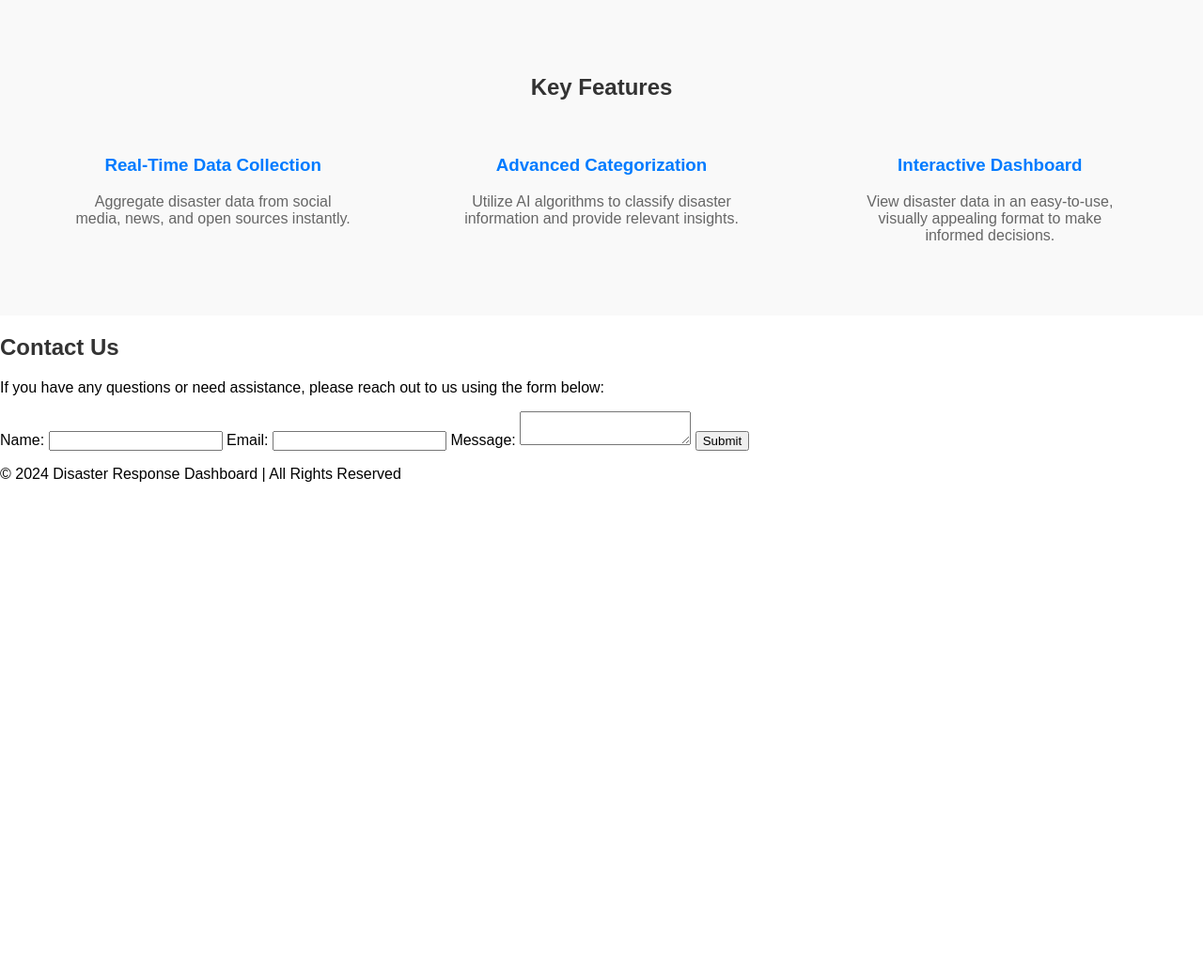
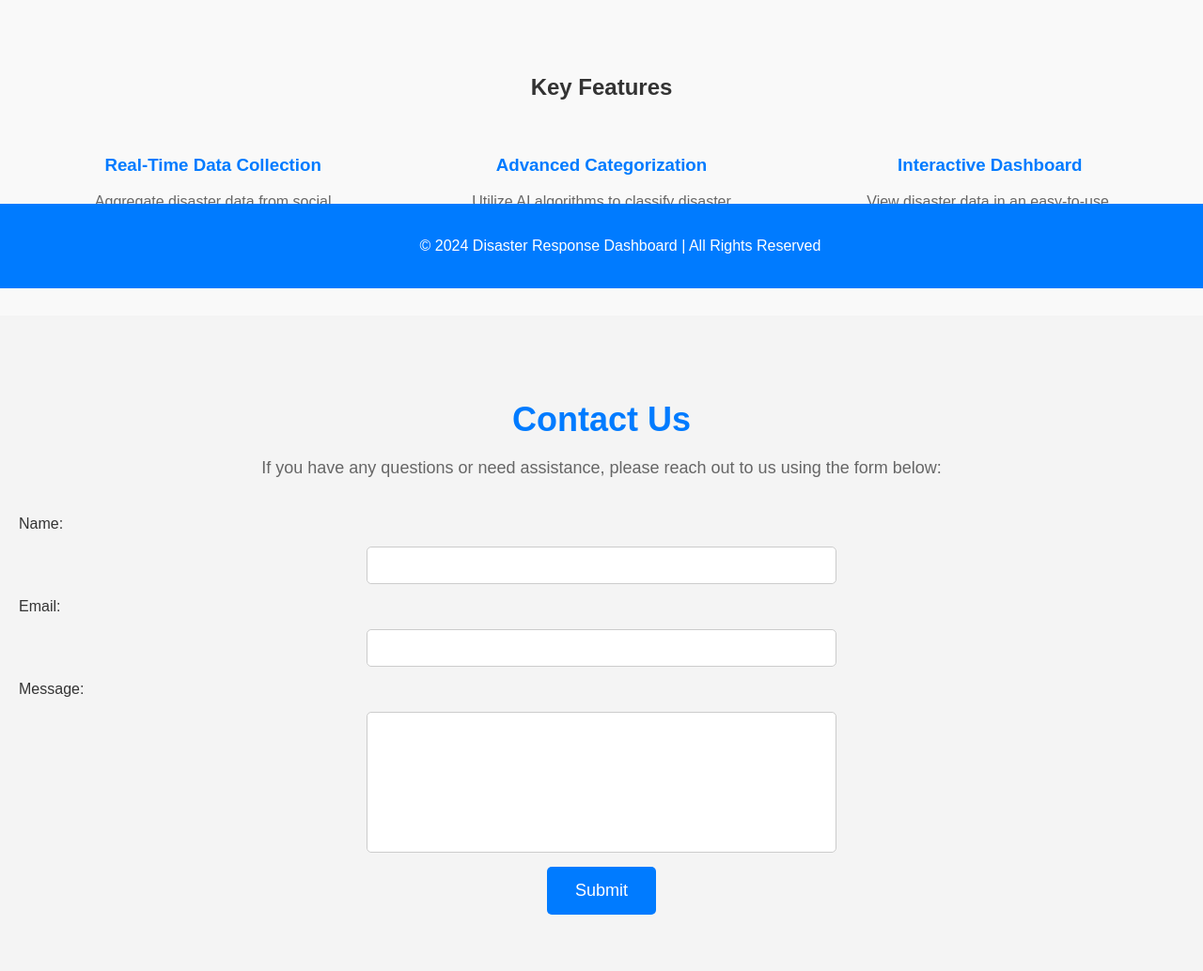
Before and after one commit to bp2881/Crisis-Connect, a Python web app: template templates/index.html in a window 1280 px wide. Shown: the part 493-1527 px from the top of the page at 94% size. Before the commit the page ends 1006 px from the top, so only its background shows below. Run offline with Jinja, Linux system fonts and the light colour scheme; the template is opened without the code that fills it, so the values that code supplies are empty.

Commit message:
Update styles.css

```diff
--- a/static/styles.css
+++ b/static/styles.css
@@ -91,7 +91,73 @@
 .feature-item p {
     color: #666;
     font-size: 16px;
+}
 
+/* Contact Section */
+.contact {
+    padding: 60px 20px;
+    background-color: #f4f4f4;
+    text-align: center;
+}
+
+.contact h2 {
+    font-size: 36px;
+    color: #007bff;
+    margin-bottom: 20px;
+}
+
+.contact p {
+    font-size: 18px;
+    color: #666;
+    margin-bottom: 40px;
+}
+
+.contact form {
+    display: flex;
+    flex-direction: column;
+    align-items: center;
+    gap: 15px;
+}
+
+.contact label {
+    font-size: 16px;
+    color: #333;
+    align-self: flex-start;
+}
+
+.contact input[type="text"],
+.contact input[type="email"],
+.contact textarea {
+    width: 100%;
+    max-width: 500px;
+    padding: 10px;
+    border: 1px solid #ccc;
+    border-radius: 5px;
+    font-size: 16px;
+    box-sizing: border-box;
+}
+
+.contact textarea {
+    height: 150px;
+    resize: none;
+}
+
+.contact button {
+    background-color: #007bff;
+    color: white;
+    padding: 15px 30px;
+    font-size: 18px;
+    border: none;
+    border-radius: 5px;
+    cursor: pointer;
+    transition: background-color 0.3s;
+}
+
+.contact button:hover {
+    background-color: #0056b3;
+}
+
+/* Footer */
 footer {
     text-align: center;
     padding: 20px;
```
